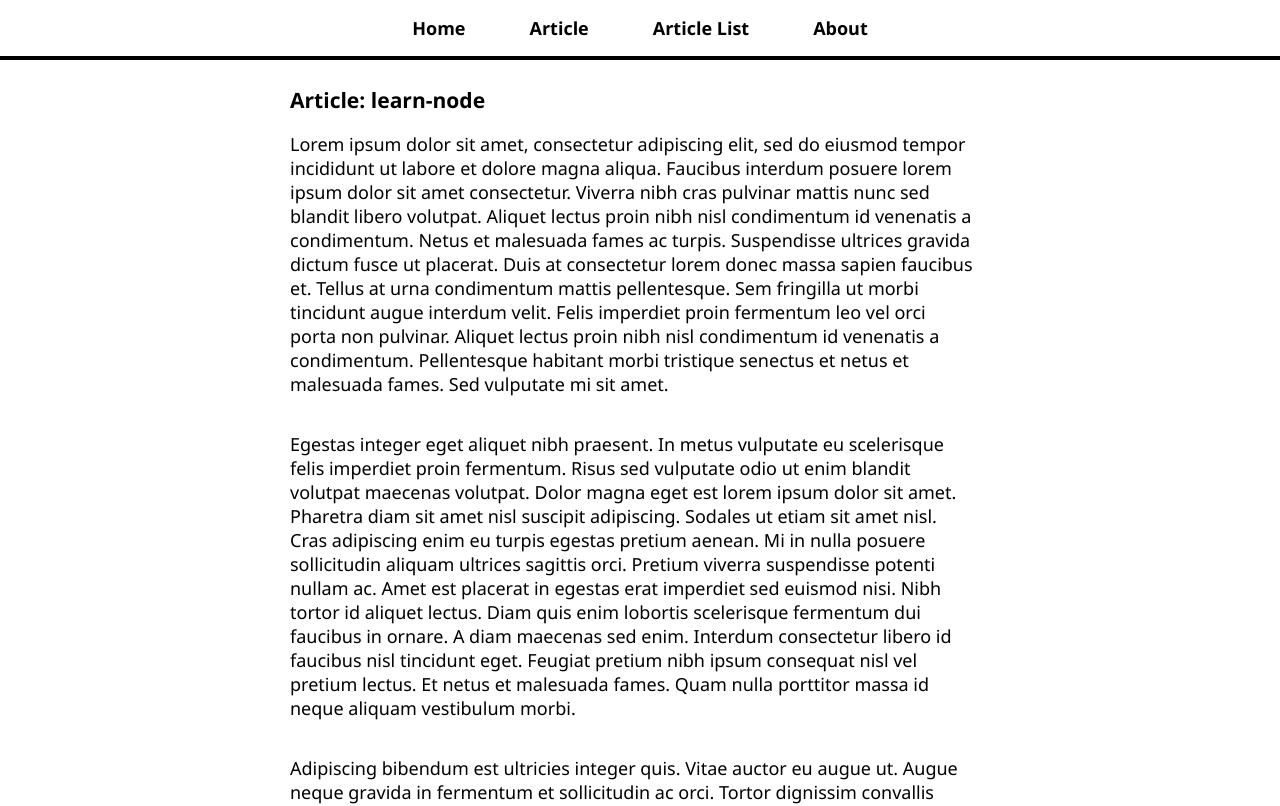
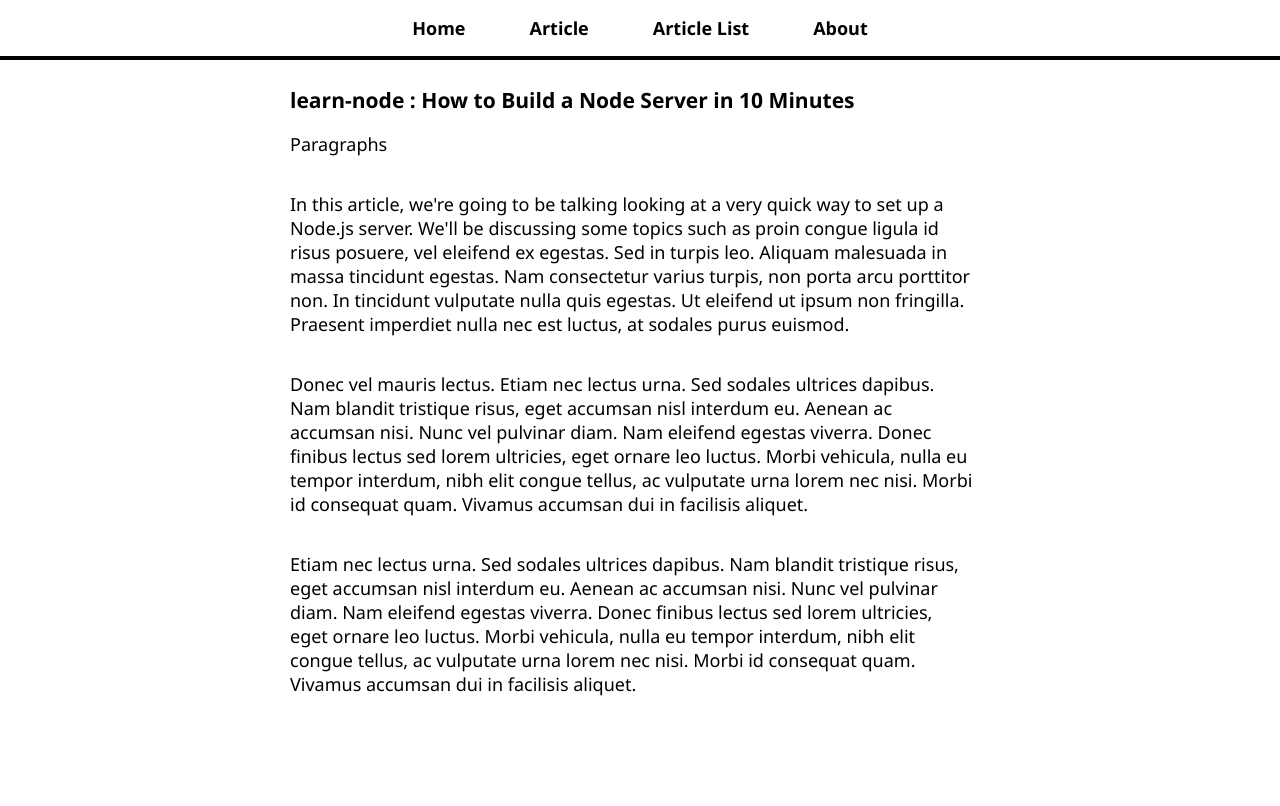
Before and after one commit to timeonator/react-fullstack-blog-frontend, a React (Create React App) app: page /article/learn-node in a window 1280 px wide. Shown: the top 806 px of the page. Built offline with nearby package versions, Linux system fonts and the light colour scheme.

Commit message:
problem: article.content.map needed to return a value: added return

```diff
--- a/src/App.js
+++ b/src/App.js
@@ -9,6 +9,7 @@
 import ArticleList from './pages/article-list';
 import HomePage from './pages/home-page'
 
+
 function App() {
   return (
     <Router>
@@ -17,7 +18,7 @@
         <NavBar />
             <div id="page-body">
             <Route path="/" component={HomePage} exact />
-            <Route path="/article/:title" component={ArticlePage} />
+            <Route path="/article/:name" component={ArticlePage} />
             <Route path="/articlelist" component={ArticleList} />
             <Route path="/about" component={AboutPage} />
         </div>
--- /dev/null
+++ b/src/pages/article-content.js
@@ -0,0 +1,77 @@
+const articles = [
+    {
+        name: 'learn-react',
+        title: 'The Fastest Way to Learn React',
+        content: [
+            `Welcome! Today we're going to be talking about the fastest way to
+            learn React. We'll be discussing some topics such as proin congue
+            ligula id risus posuere, vel eleifend ex egestas. Sed in turpis leo.
+            Aliquam malesuada in massa tincidunt egestas. Nam consectetur varius turpis,
+            non porta arcu porttitor non. In tincidunt vulputate nulla quis egestas. Ut
+            eleifend ut ipsum non fringilla. Praesent imperdiet nulla nec est luctus, at
+            sodales purus euismod.`,
+            `Donec vel mauris lectus. Etiam nec lectus urna. Sed sodales ultrices dapibus.
+            Nam blandit tristique risus, eget accumsan nisl interdum eu. Aenean ac accumsan
+            nisi. Nunc vel pulvinar diam. Nam eleifend egestas viverra. Donec finibus lectus
+            sed lorem ultricies, eget ornare leo luctus. Morbi vehicula, nulla eu tempor
+            interdum, nibh elit congue tellus, ac vulputate urna lorem nec nisi. Morbi id
+            consequat quam. Vivamus accumsan dui in facilisis aliquet.`,
+            `Etiam nec lectus urna. Sed sodales ultrices dapibus.
+            Nam blandit tristique risus, eget accumsan nisl interdum eu. Aenean ac accumsan
+            nisi. Nunc vel pulvinar diam. Nam eleifend egestas viverra. Donec finibus lectus
+            sed lorem ultricies, eget ornare leo luctus. Morbi vehicula, nulla eu tempor
+            interdum, nibh elit congue tellus, ac vulputate urna lorem nec nisi. Morbi id
+            consequat quam. Vivamus accumsan dui in facilisis aliquet.`,
+        ]
+    },    {
+        name: 'learn-node',
+        title: 'How to Build a Node Server in 10 Minutes',
+        content: [
+            `In this article, we're going to be talking looking at a very quick way
+            to set up a Node.js server. We'll be discussing some topics such as proin congue
+            ligula id risus posuere, vel eleifend ex egestas. Sed in turpis leo.
+            Aliquam malesuada in massa tincidunt egestas. Nam consectetur varius turpis,
+            non porta arcu porttitor non. In tincidunt vulputate nulla quis egestas. Ut
+            eleifend ut ipsum non fringilla. Praesent imperdiet nulla nec est luctus, at
+            sodales purus euismod.`,
+            `Donec vel mauris lectus. Etiam nec lectus urna. Sed sodales ultrices dapibus.
+            Nam blandit tristique risus, eget accumsan nisl interdum eu. Aenean ac accumsan
+            nisi. Nunc vel pulvinar diam. Nam eleifend egestas viverra. Donec finibus lectus
+            sed lorem ultricies, eget ornare leo luctus. Morbi vehicula, nulla eu tempor
+            interdum, nibh elit congue tellus, ac vulputate urna lorem nec nisi. Morbi id
+            consequat quam. Vivamus accumsan dui in facilisis aliquet.`,
+            `Etiam nec lectus urna. Sed sodales ultrices dapibus.
+            Nam blandit tristique risus, eget accumsan nisl interdum eu. Aenean ac accumsan
+            nisi. Nunc vel pulvinar diam. Nam eleifend egestas viverra. Donec finibus lectus
+            sed lorem ultricies, eget ornare leo luctus. Morbi vehicula, nulla eu tempor
+            interdum, nibh elit congue tellus, ac vulputate urna lorem nec nisi. Morbi id
+            consequat quam. Vivamus accumsan dui in facilisis aliquet.`,
+        ]
+    },     {
+        name: 'my-thoughts-on-resumes',
+        title: 'My Thoughts on Resumes',
+        content: [
+            `Today is the day I talk about something which scares most people: resumes.
+            In reality, I'm not sure why people have such a hard time with proin congue
+            ligula id risus posuere, vel eleifend ex egestas. Sed in turpis leo.
+            Aliquam malesuada in massa tincidunt egestas. Nam consectetur varius turpis,
+            non porta arcu porttitor non. In tincidunt vulputate nulla quis egestas. Ut
+            eleifend ut ipsum non fringilla. Praesent imperdiet nulla nec est luctus, at
+            sodales purus euismod.`,
+            `Donec vel mauris lectus. Etiam nec lectus urna. Sed sodales ultrices dapibus.
+            Nam blandit tristique risus, eget accumsan nisl interdum eu. Aenean ac accumsan
+            nisi. Nunc vel pulvinar diam. Nam eleifend egestas viverra. Donec finibus lectus
+            sed lorem ultricies, eget ornare leo luctus. Morbi vehicula, nulla eu tempor
+            interdum, nibh elit congue tellus, ac vulputate urna lorem nec nisi. Morbi id
+            consequat quam. Vivamus accumsan dui in facilisis aliquet.`,
+            `Etiam nec lectus urna. Sed sodales ultrices dapibus.
+            Nam blandit tristique risus, eget accumsan nisl interdum eu. Aenean ac accumsan
+            nisi. Nunc vel pulvinar diam. Nam eleifend egestas viverra. Donec finibus lectus
+            sed lorem ultricies, eget ornare leo luctus. Morbi vehicula, nulla eu tempor
+            interdum, nibh elit congue tellus, ac vulputate urna lorem nec nisi. Morbi id
+            consequat quam. Vivamus accumsan dui in facilisis aliquet.`,
+        ]
+    },
+];
+
+export default articles;
--- a/src/pages/article-page.js
+++ b/src/pages/article-page.js
@@ -1,29 +1,21 @@
 import React from "react"
-import reactDom from "react-dom"
+//import reactDom from "react-dom"
+import articleContent from './article-content';
 
 const ArticlePage = ({match}) => {
-    const title = match.params.title;
-    console.log("params : ", match.params);
+    const name = match.params.name;
+    const article = articleContent.find(article => article.name === name)
+
     return(
     <>
-        <div className="article-page">
-            <h3>Article: {title}</h3>
-        <p>
-            Lorem ipsum dolor sit amet, consectetur adipiscing elit, sed do eiusmod tempor incididunt ut labore et dolore magna aliqua. Faucibus interdum posuere lorem ipsum dolor sit amet consectetur. Viverra nibh cras pulvinar mattis nunc sed blandit libero volutpat. Aliquet lectus proin nibh nisl condimentum id venenatis a condimentum. Netus et malesuada fames ac turpis. Suspendisse ultrices gravida dictum fusce ut placerat. Duis at consectetur lorem donec massa sapien faucibus et. Tellus at urna condimentum mattis pellentesque. Sem fringilla ut morbi tincidunt augue interdum velit. Felis imperdiet proin fermentum leo vel orci porta non pulvinar. Aliquet lectus proin nibh nisl condimentum id venenatis a condimentum. Pellentesque habitant morbi tristique senectus et netus et malesuada fames. Sed vulputate mi sit amet.
-        </p>
-        <p>
-            Egestas integer eget aliquet nibh praesent. In metus vulputate eu scelerisque felis imperdiet proin fermentum. Risus sed vulputate odio ut enim blandit volutpat maecenas volutpat. Dolor magna eget est lorem ipsum dolor sit amet. Pharetra diam sit amet nisl suscipit adipiscing. Sodales ut etiam sit amet nisl. Cras adipiscing enim eu turpis egestas pretium aenean. Mi in nulla posuere sollicitudin aliquam ultrices sagittis orci. Pretium viverra suspendisse potenti nullam ac. Amet est placerat in egestas erat imperdiet sed euismod nisi. Nibh tortor id aliquet lectus. Diam quis enim lobortis scelerisque fermentum dui faucibus in ornare. A diam maecenas sed enim. Interdum consectetur libero id faucibus nisl tincidunt eget. Feugiat pretium nibh ipsum consequat nisl vel pretium lectus. Et netus et malesuada fames. Quam nulla porttitor massa id neque aliquam vestibulum morbi.
-        </p>
-        <p>
-            Adipiscing bibendum est ultricies integer quis. Vitae auctor eu augue ut. Augue neque gravida in fermentum et sollicitudin ac orci. Tortor dignissim convallis aenean et tortor at risus. Lacus vestibulum sed arcu non odio. Proin fermentum leo vel orci. Lorem sed risus ultricies tristique nulla aliquet enim tortor. Mi tempus imperdiet nulla malesuada pellentesque elit. Mauris in aliquam sem fringilla ut morbi tincidunt augue interdum. Pulvinar pellentesque habitant morbi tristique senectus. Magna ac placerat vestibulum lectus mauris ultrices. Facilisi cras fermentum odio eu feugiat. Id neque aliquam vestibulum morbi blandit cursus risus at ultrices. Nunc congue nisi vitae suscipit tellus.
-        </p>
-        <p>
-            Molestie a iaculis at erat pellentesque adipiscing commodo elit. Diam vel quam elementum pulvinar etiam. Consequat nisl vel pretium lectus quam id. Tincidunt eget nullam non nisi est. Cras semper auctor neque vitae tempus quam. Eget aliquet nibh praesent tristique. Interdum varius sit amet mattis vulputate enim nulla. Praesent elementum facilisis leo vel fringilla est ullamcorper eget nulla. Tellus orci ac auctor augue mauris. Sit amet risus nullam eget. Vitae congue mauris rhoncus aenean. Augue mauris augue neque gravida in fermentum et. Arcu cursus euismod quis viverra nibh.
-        </p>
-        <p>
-            Porttitor rhoncus dolor purus non enim praesent elementum facilisis. Et odio pellentesque diam volutpat commodo sed egestas egestas fringilla. Eget magna fermentum iaculis eu non diam phasellus vestibulum lorem. Nisi scelerisque eu ultrices vitae auctor eu. Mauris pharetra et ultrices neque. Arcu odio ut sem nulla pharetra diam. Risus feugiat in ante metus dictum. Neque sodales ut etiam sit amet. Ultricies mi eget mauris pharetra et ultrices neque ornare. Ut sem viverra aliquet eget sit amet tellus cras adipiscing. Mattis pellentesque id nibh tortor id aliquet lectus.
-        </p>
-    </div>
+        <h3>{article.name} : {article.title}</h3>
+        {/* article.content is a array of paragraphs */}
+        <div>
+            <p>Paragraphs</p>
+            {article.content.map((paragraph, key) => {
+                return(<p key={key}>{paragraph}</p>)
+            })}
+        </div>
     </>
     );}
 export default ArticlePage;
```
